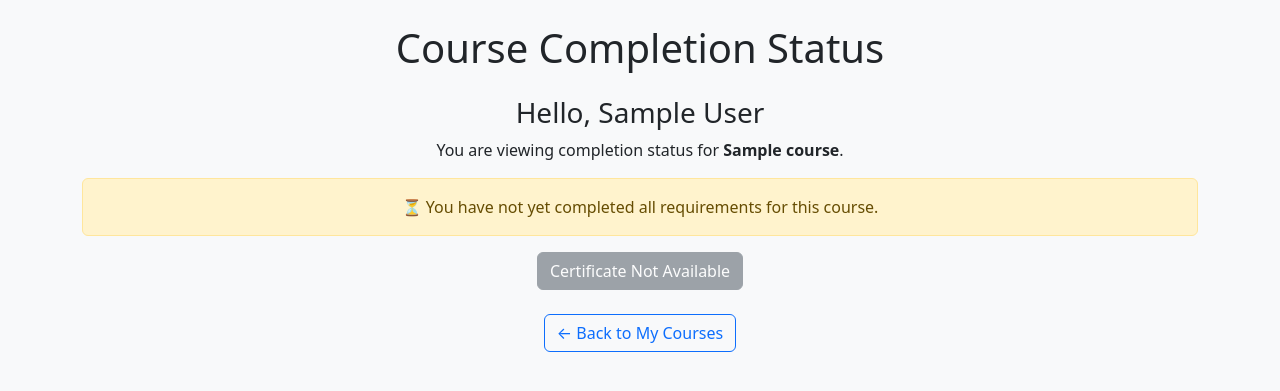
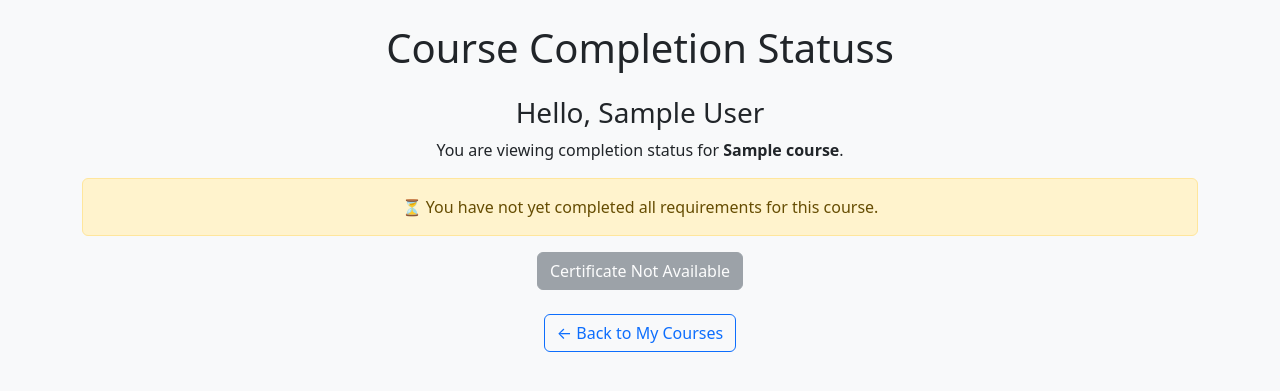
Before and after one commit to ROSH355/package, a Flask app: template templates/course_completion.html in a window 1280 px wide. Shown: the top 391 px of the page. Run offline with Flask 3, Linux system fonts and the light colour scheme; the template is opened without the code that fills it: most values are stand-ins (such as "Sample title", 1, 10 or a date in 2020).

Commit message:
certificate done

```diff
--- a/templates/course_completion.html
+++ b/templates/course_completion.html
@@ -7,7 +7,7 @@
 </head>
 <body class="bg-light p-4">
     <div class="container text-center">
-        <h1 class="mb-4">Course Completion Status</h1>
+        <h1 class="mb-4">Course Completion Statuss</h1>
 
         <h3>Hello, {{ student.full_name }}</h3>
         <p>You are viewing completion status for <strong>{{ course.title }}</strong>.</p>
```
